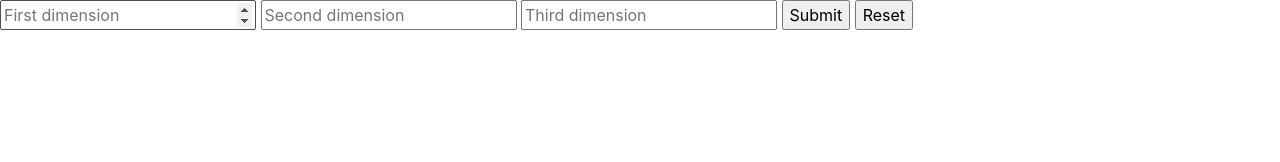
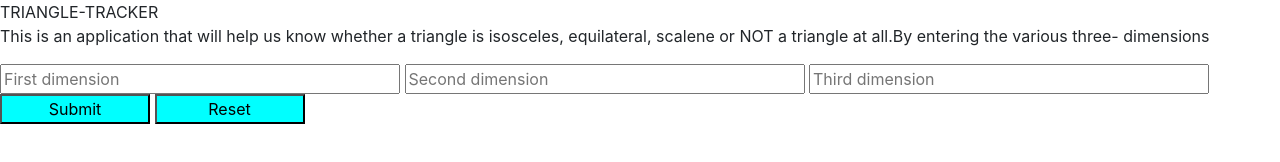
Before and after one commit to Rosellyne/Triangle-tracker, a plain HTML site: page index.html in a window 1280 px wide. Drawn offline with nearby package versions, Linux system fonts and the light colour scheme.

Commit message:
add the hi heading and the paragraph to index.html file

```diff
--- a/index.html
+++ b/index.html
@@ -2,18 +2,25 @@
 <html>
     <head>
      <meta charset="utf-8">
+     <meta name="viewport" content="width=device-width, initial-scale=1, shrink-to-fit=no">
+     <link rel="stylesheet" href="https://stackpath.bootstrapcdn.com/bootstrap/4.3.1/css/bootstrap.min.css" integrity="sha384-ggOyR0iXCbMQv3Xipma34MD+dH/1fQ784/j6cY/iJTQUOhcWr7x9JvoRxT2MZw1T" crossorigin="anonymous">
      <link rel="stylesheet" type ="text/css" href="styles.css">
-     <link rel="stylesheet" href="https://stackpath.bootstrapcdn.com/bootstrap/4.3.1/css/bootstrap.min.css" integrity="sha384-ggOyR0iXCbMQv3Xipma34MD+dH/1fQ784/j6cY/iJTQUOhcWr7x9JvoRxT2MZw1T" crossorigin="anonymous">
      <title>Triangle-tracker</title>
      </head>
      <body>
-        <div class ="form" method="post">
-            <input type="number" name="First number" placeholder="First dimension" id ="number1" >
+         <hi>TRIANGLE-TRACKER</hi>
+         <p> This is an application that will help us know whether a triangle is isosceles, equilateral, scalene or NOT a triangle at all.By entering the various three- dimensions</p>
+        <div class ="form">
+            <div class="dimension">
+              <input type="number" name="First number" placeholder="First dimension" id ="number1" >
              <input type="number" name="Second number" placeholder="Second dimension" id ="number2">
              <input type="number" name="Third number" placeholder="Third dimension" id="number3">
-              <input class="buttonS" type="submit" onclick="result()" >
+            </div>
+              <div class="button">
+              <input class="SUBMIT" type="submit" onclick="result()" >
               <input type="Reset" onclick="document.getElementById('number1').value = ''; document.getElementById('number2').value = ''; document.getElementById('number3').value = ''; document.getElementById('output').style.display='none' ">
-         </div>
+            </div>
+        </div>
          <p id="output"></p>
          <script src="js/scripts.js"></script>
     </body>
--- a/styles.css
+++ b/styles.css
@@ -0,0 +1,14 @@
+body{
+    background-image: url("");
+    background-positon: center;
+    background-repeat: No-repeat;
+    background-size: cover;
+}
+.button>input{
+    background-color:aqua;
+    font color: black;
+    width: 150px
+}
+.dimension>input{
+    width: 400px;
+}
```
